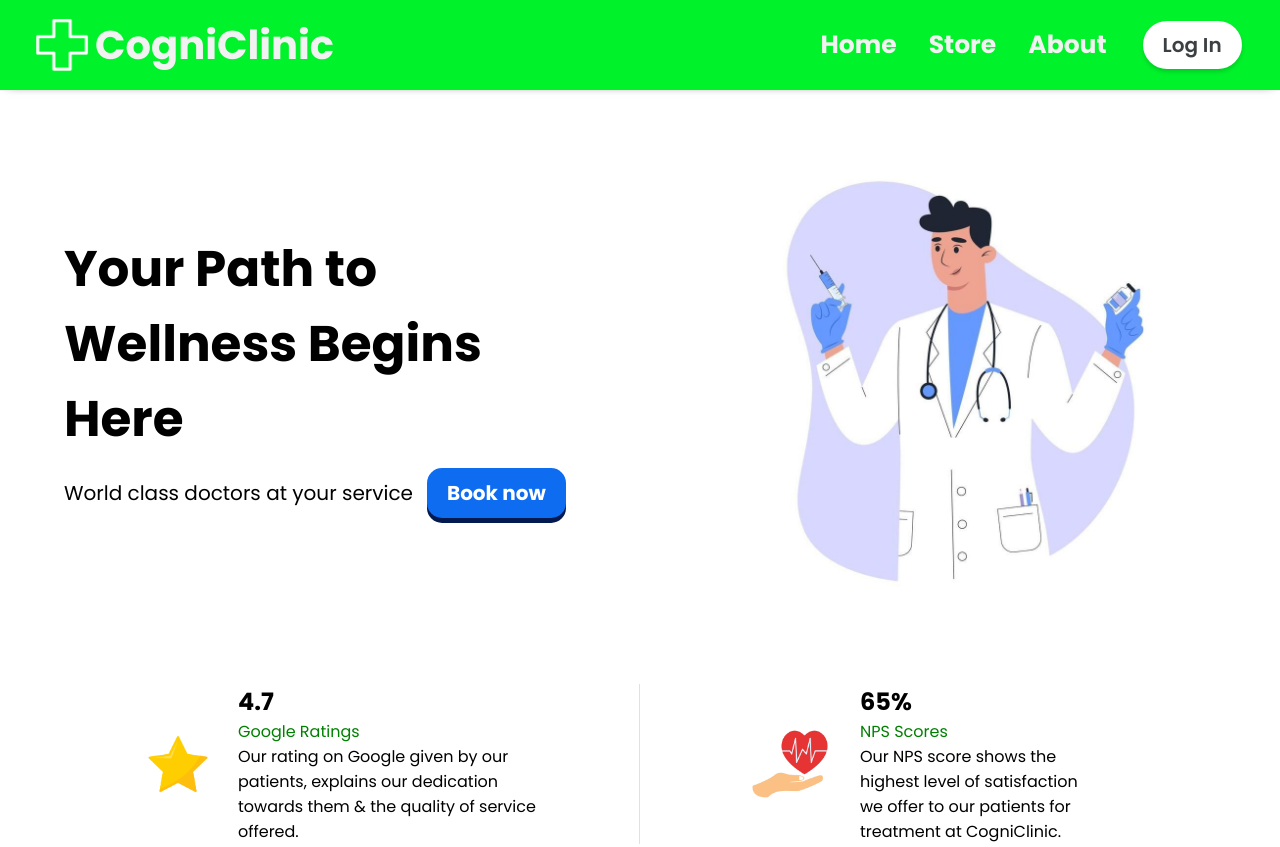
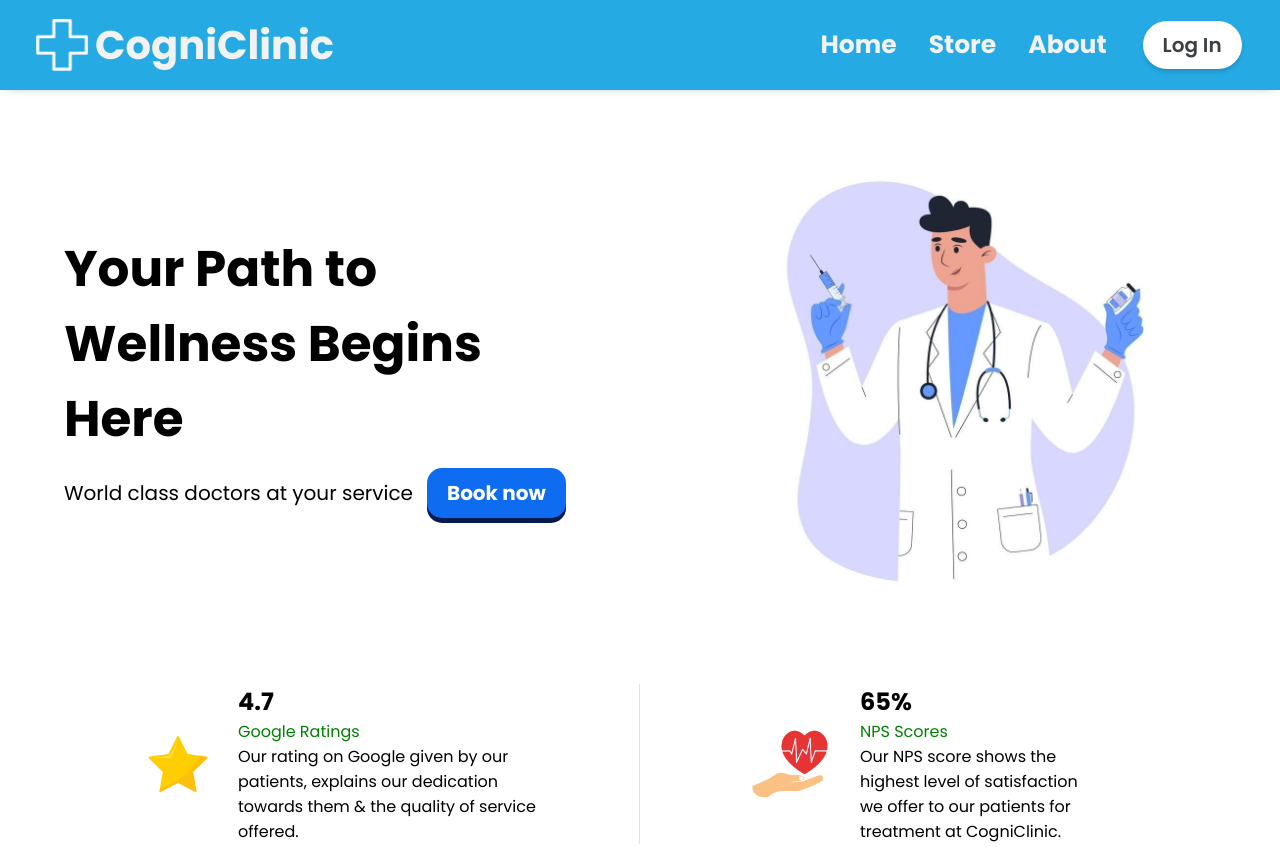
Before and after one commit to josephbinoy/Cognifyz_Internship, a plain HTML site: page Level 2/Task 2/index.html in a window 1280 px wide. Shown: the top 847 px of the page. Drawn offline with nearby package versions, Linux system fonts and the light colour scheme.

Commit message:
work item #325

```diff
--- a/Level 2/Task 2/styles.css
+++ b/Level 2/Task 2/styles.css
@@ -10,7 +10,7 @@ nav{
   position: fixed;
   top:0;
   width: 100%;
-  background: #00f22a;
+  background: #25aae3;
   box-shadow: 0 2px 10px -8px black;
 }
 
```
